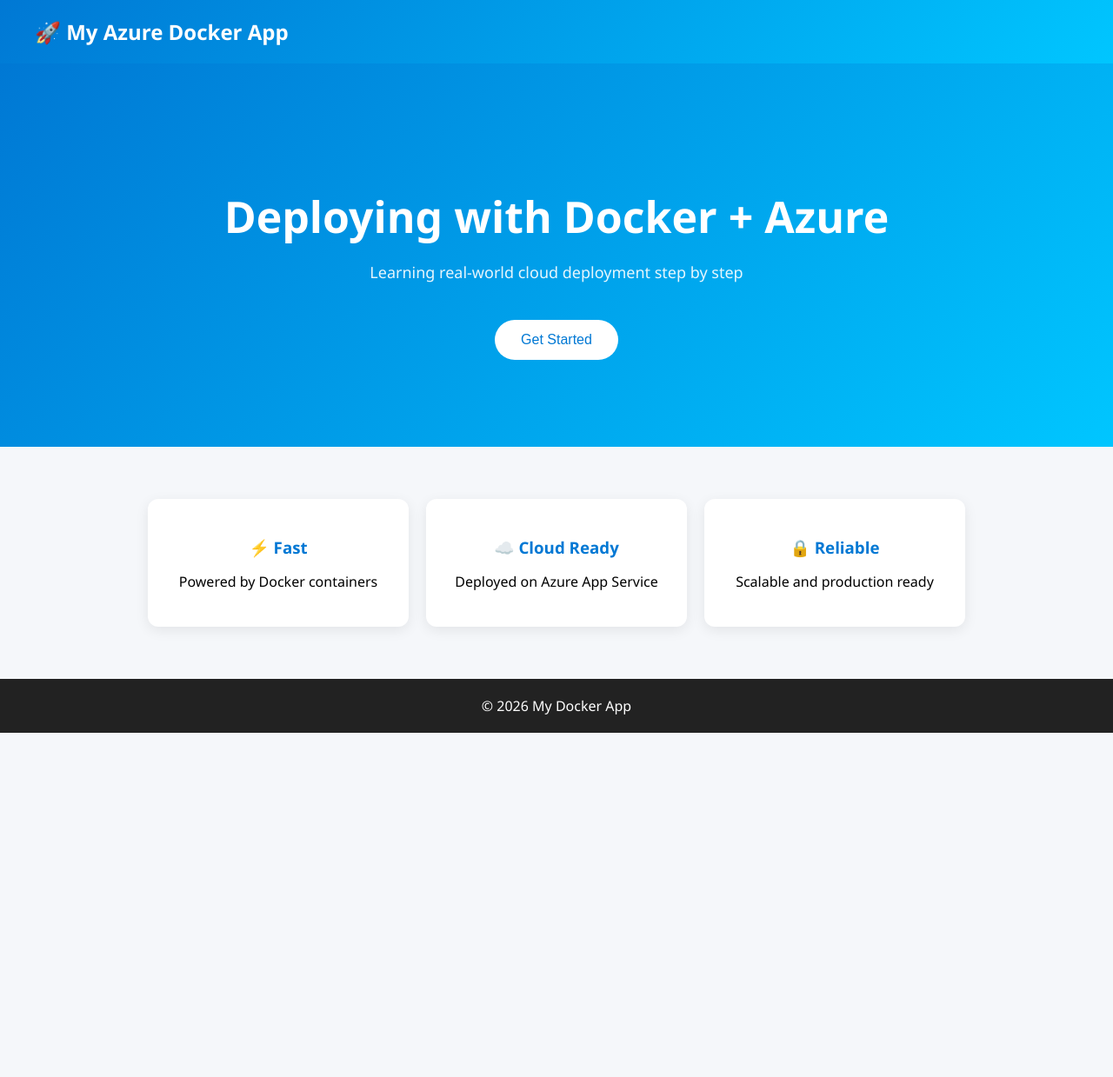
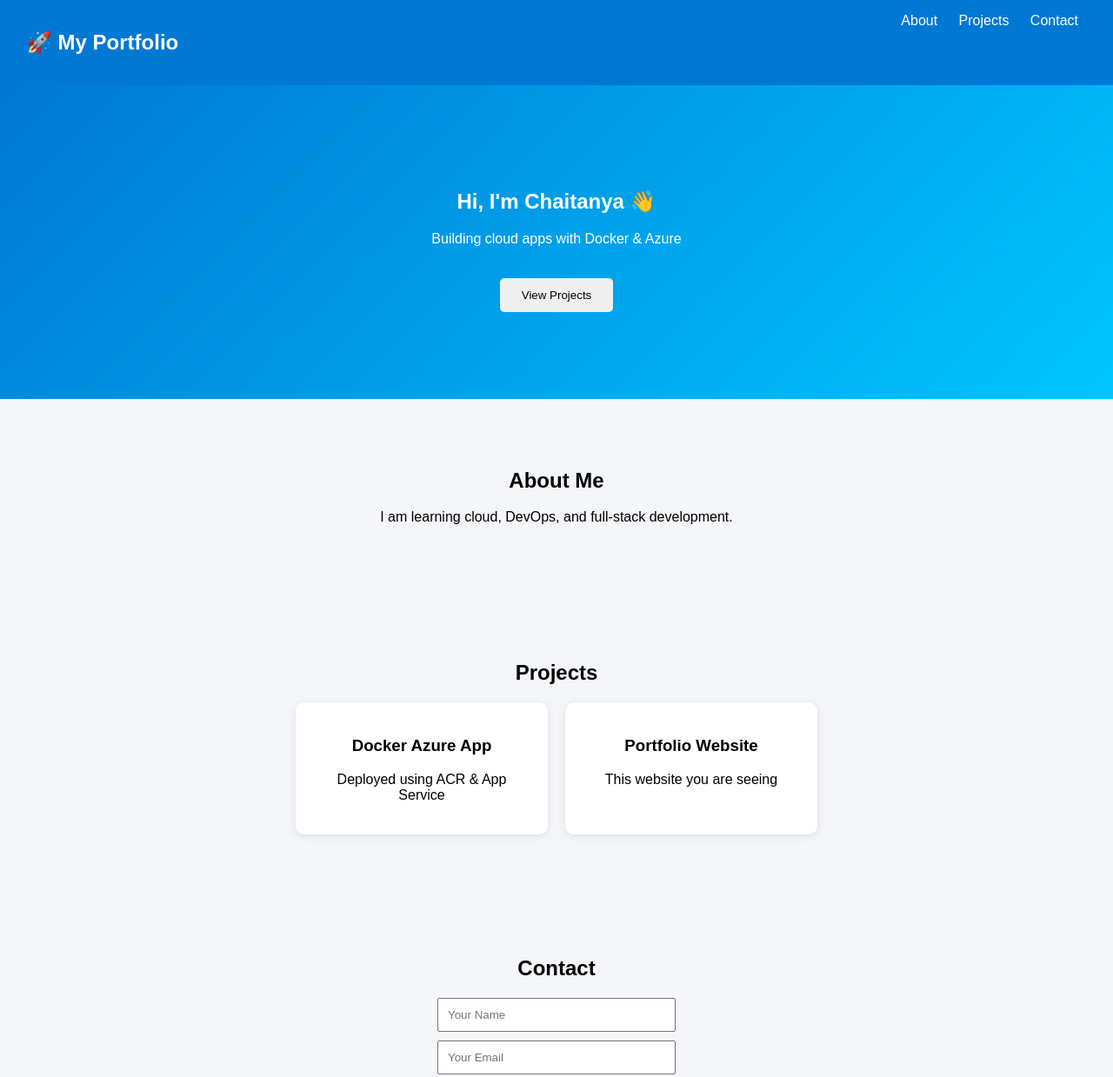
Before and after one commit to chaitanyaasai/azure_website, a plain HTML site: page index.html in a window 1280 px wide. Shown: the top 1239 px of the page at 87% size. Before the commit the page ends 843 px from the top, so only its background shows below. Drawn offline with Linux system fonts and the light colour scheme.

Commit message:
website changes

```diff
--- a/index.html
+++ b/index.html
@@ -3,109 +3,58 @@
   <head>
     <meta charset="UTF-8" />
     <meta name="viewport" content="width=device-width, initial-scale=1.0" />
-    <title>My Docker Azure App</title>
-    <style>
-      body {
-        margin: 0;
-        font-family: "Segoe UI", sans-serif;
-        background: #f5f7fa;
-      }
-
-      header {
-        background: linear-gradient(135deg, #0078d4, #00c6ff);
-        color: white;
-        padding: 20px 40px;
-        font-size: 24px;
-        font-weight: bold;
-      }
-
-      .hero {
-        text-align: center;
-        padding: 100px 20px;
-        background: linear-gradient(135deg, #0078d4, #00c6ff);
-        color: white;
-      }
-
-      .hero h1 {
-        font-size: 50px;
-        margin-bottom: 10px;
-      }
-
-      .hero p {
-        font-size: 18px;
-        opacity: 0.9;
-      }
-
-      .btn {
-        margin-top: 25px;
-        padding: 14px 30px;
-        background: white;
-        color: #0078d4;
-        border: none;
-        border-radius: 25px;
-        font-size: 16px;
-        cursor: pointer;
-        transition: 0.3s;
-      }
-
-      .btn:hover {
-        background: #f0f0f0;
-      }
-
-      .features {
-        display: flex;
-        justify-content: center;
-        gap: 20px;
-        padding: 60px 20px;
-        flex-wrap: wrap;
-      }
-
-      .card {
-        background: white;
-        padding: 25px;
-        width: 250px;
-        border-radius: 12px;
-        box-shadow: 0 4px 15px rgba(0, 0, 0, 0.08);
-        text-align: center;
-      }
-
-      .card h3 {
-        margin-bottom: 10px;
-        color: #0078d4;
-      }
-
-      footer {
-        text-align: center;
-        padding: 20px;
-        background: #222;
-        color: white;
-      }
-    </style>
+    <title>My Portfolio</title>
+    <link rel="stylesheet" href="styles.css" />
   </head>
   <body>
-    <header>🚀 My Azure Docker App</header>
+    <header>
+      <h2>🚀 My Portfolio</h2>
+      <nav>
+        <a href="#about">About</a>
+        <a href="#projects">Projects</a>
+        <a href="#contact">Contact</a>
+      </nav>
+    </header>
 
     <section class="hero">
-      <h1>Deploying with Docker + Azure</h1>
-      <p>Learning real-world cloud deployment step by step</p>
-      <button class="btn">Get Started</button>
+      <h1>Hi, I'm Chaitanya 👋</h1>
+      <p>Building cloud apps with Docker & Azure</p>
+      <button onclick="scrollToProjects()">View Projects</button>
     </section>
 
-    <section class="features">
-      <div class="card">
-        <h3>⚡ Fast</h3>
-        <p>Powered by Docker containers</p>
-      </div>
-      <div class="card">
-        <h3>☁️ Cloud Ready</h3>
-        <p>Deployed on Azure App Service</p>
-      </div>
-      <div class="card">
-        <h3>🔒 Reliable</h3>
-        <p>Scalable and production ready</p>
+    <section id="about" class="section">
+      <h2>About Me</h2>
+      <p>I am learning cloud, DevOps, and full-stack development.</p>
+    </section>
+
+    <section id="projects" class="section">
+      <h2>Projects</h2>
+      <div class="projects">
+        <div class="card">
+          <h3>Docker Azure App</h3>
+          <p>Deployed using ACR & App Service</p>
+        </div>
+        <div class="card">
+          <h3>Portfolio Website</h3>
+          <p>This website you are seeing</p>
+        </div>
       </div>
     </section>
 
-    <footer>© 2026 My Docker App</footer>
+    <section id="contact" class="section">
+      <h2>Contact</h2>
+      <form>
+        <input type="text" placeholder="Your Name" required />
+        <input type="email" placeholder="Your Email" required />
+        <textarea placeholder="Your Message"></textarea>
+        <button type="submit">Send</button>
+      </form>
+    </section>
+
+    <footer>
+      <p>© 2026 Chaitanya</p>
+    </footer>
+
+    <script src="script.js"></script>
   </body>
 </html>
--- /dev/null
+++ b/script.js
@@ -0,0 +1,5 @@
+function scrollToProjects() {
+  document.getElementById("projects").scrollIntoView({
+    behavior: "smooth",
+  });
+}
--- /dev/null
+++ b/styles.css
@@ -0,0 +1,67 @@
+body {
+  margin: 0;
+  font-family: Arial, sans-serif;
+  background: #f4f6f9;
+}
+
+header {
+  display: flex;
+  justify-content: space-between;
+  padding: 15px 30px;
+  background: #0078d4;
+  color: white;
+}
+
+nav a {
+  margin: 0 10px;
+  color: white;
+  text-decoration: none;
+}
+
+.hero {
+  text-align: center;
+  padding: 100px 20px;
+  background: linear-gradient(135deg, #0078d4, #00c6ff);
+  color: white;
+}
+
+.hero button {
+  padding: 12px 25px;
+  border: none;
+  border-radius: 5px;
+  margin-top: 20px;
+}
+
+.section {
+  padding: 60px 20px;
+  text-align: center;
+}
+
+.projects {
+  display: flex;
+  justify-content: center;
+  gap: 20px;
+}
+
+.card {
+  background: white;
+  padding: 20px;
+  border-radius: 10px;
+  width: 250px;
+  box-shadow: 0 2px 10px rgba(0, 0, 0, 0.1);
+}
+
+form input,
+form textarea {
+  display: block;
+  margin: 10px auto;
+  padding: 10px;
+  width: 250px;
+}
+
+footer {
+  text-align: center;
+  padding: 20px;
+  background: #222;
+  color: white;
+}
```
